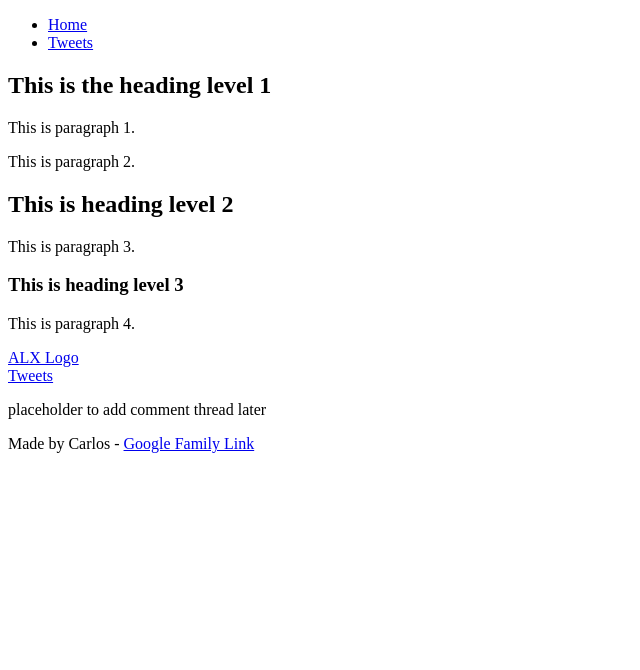
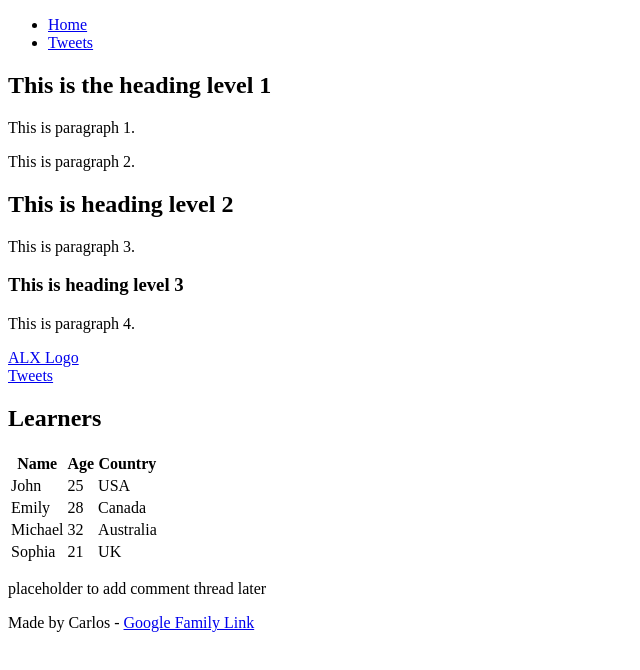
Before and after one commit to dicarlos-maker/My_First_Portfolio, a plain HTML site: page html_basic/index.html in a window 1280 px wide. Shown: the whole page, without its empty margins (0-640 px from the left). Drawn offline with Linux system fonts and the light colour scheme.

Commit message:
index.html updated with table data

```diff
--- a/html_basic/index.html
+++ b/html_basic/index.html
@@ -28,6 +28,40 @@
           <a href="https://i.ibb.co/gTDZZT8/ALX-Logo-07.png">ALX Logo</a>
           <br>
           <a href="tweets.html">Tweets</a>
+          <br>
+          <h2>Learners</h2>
+
+          <table>
+            <thead>
+              <tr>
+                <th>Name</th>
+                <th>Age</th>
+                <th>Country</th>
+              </tr>
+            </thead>
+            <tbody>
+              <tr>
+                <td>John</td>
+                <td>25</td>
+                <td>USA</td>
+              </tr>
+              <tr>
+                <td>Emily</td>
+                <td>28</td>
+                <td>Canada</td>
+              </tr>
+              <tr>
+                <td>Michael</td>
+                <td>32</td>
+                <td>Australia</td>
+              </tr>
+              <tr>
+                <td>Sophia</td>
+                <td>21</td>
+                <td>UK</td>
+              </tr>
+            </tbody>
+          </table>
         </article>
         <aside>
           <p>placeholder to add comment thread later</p>
```
